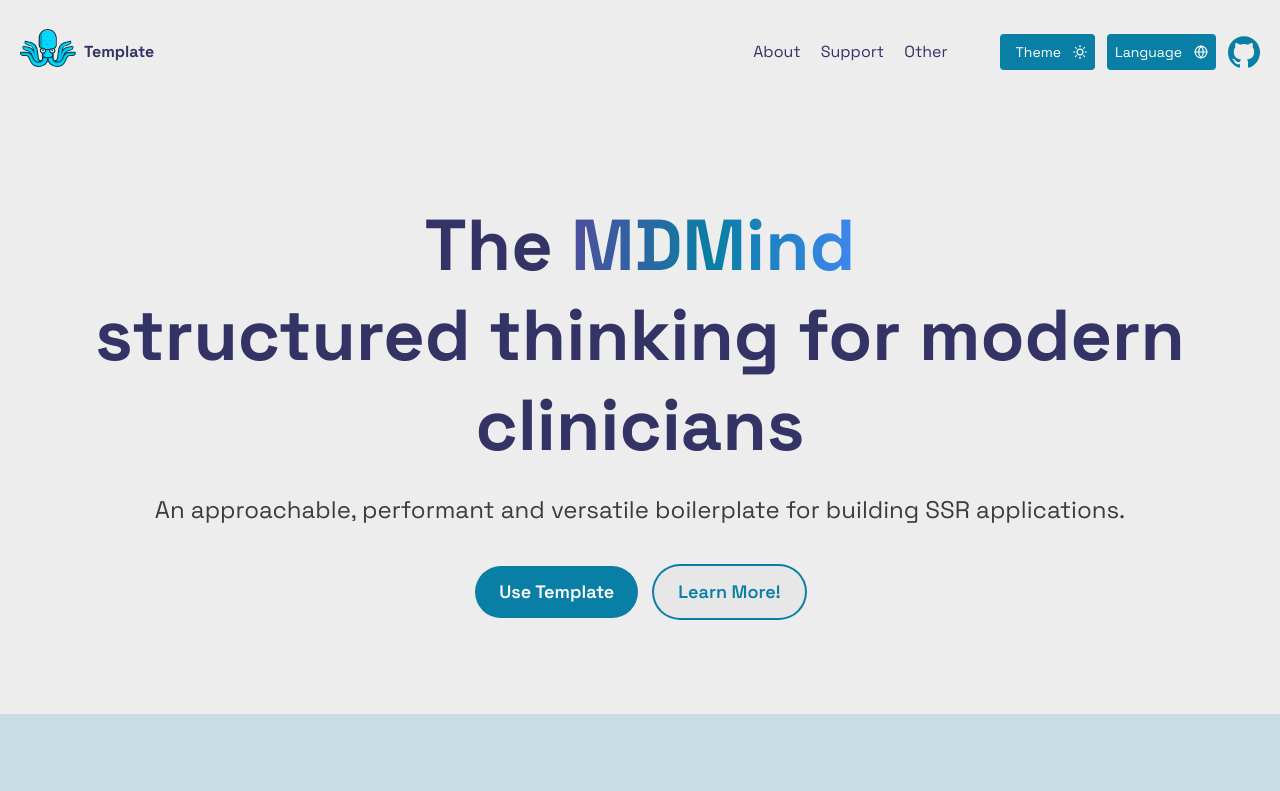
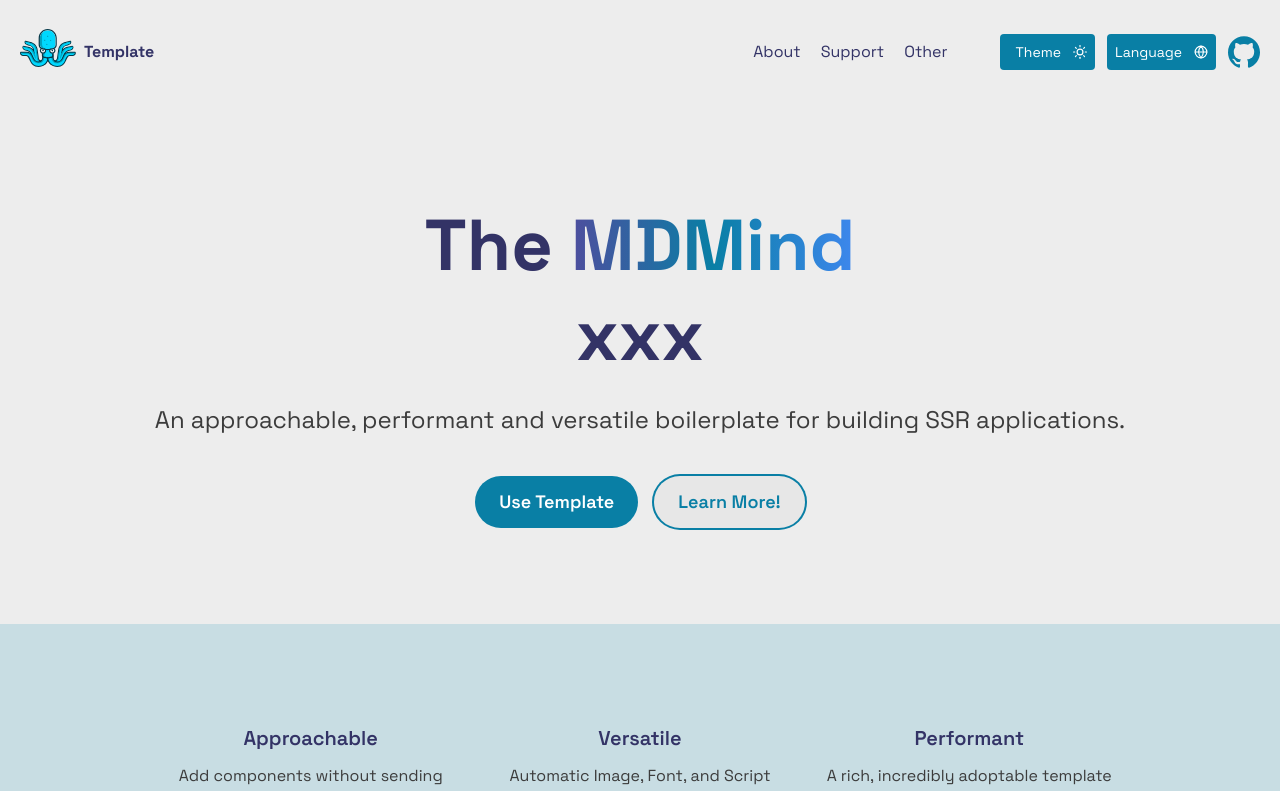
Before and after one commit to arbroadbent/themdmind, a Next.js app: page /en in a window 1280 px wide. Shown: the top 791 px of the page. Built offline with nearby package versions, Linux system fonts and the light colour scheme.

Commit message:
Update page.tsx

```diff
--- a/src/app/[locale]/page.tsx
+++ b/src/app/[locale]/page.tsx
@@ -12,7 +12,7 @@ export default function DashboardPage() {
             {t('MDMind')}
           </span>
           <br />
-          {t('structured thinking for modern clinicians')}
+          {t('xxx')}
         </h1>
         <div className='my-6 px-20 text-center text-2xl text-text-secondary'>
           {t(
```
